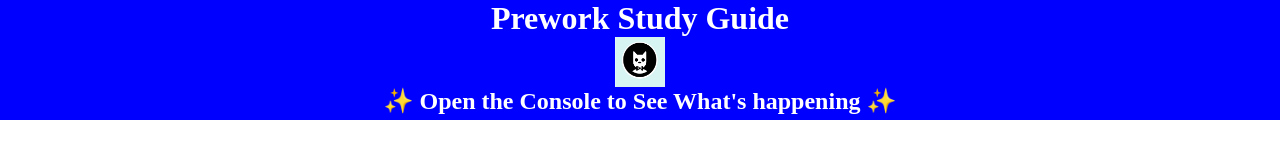
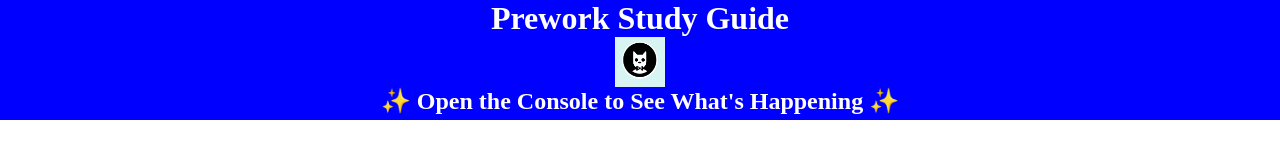
Before and after one commit to AntonScheving/prework-study-guide, a plain HTML site: page prework-study-guide-3/index.html in a window 1280 px wide. Shown: the top 158 px of the page. Drawn offline with Linux system fonts and the light colour scheme.

Commit message:
Updated subtitle h2 in HTML

```diff
--- a/prework-study-guide-3/index.html
+++ b/prework-study-guide-3/index.html
@@ -11,7 +11,7 @@
     <header id="top">
       <h1>Prework Study Guide</h1>
       <img src="./assets/bowtie-cat.png" alt="Profile image of cat wearing a bow tie." />
-      <h2>✨ Open the Console to See What's happening ✨</h2>
+      <h2>✨ Open the Console to See What's Happening ✨</h2>
     </header>
     <main>
       <section class="card" id="html-section">
```
